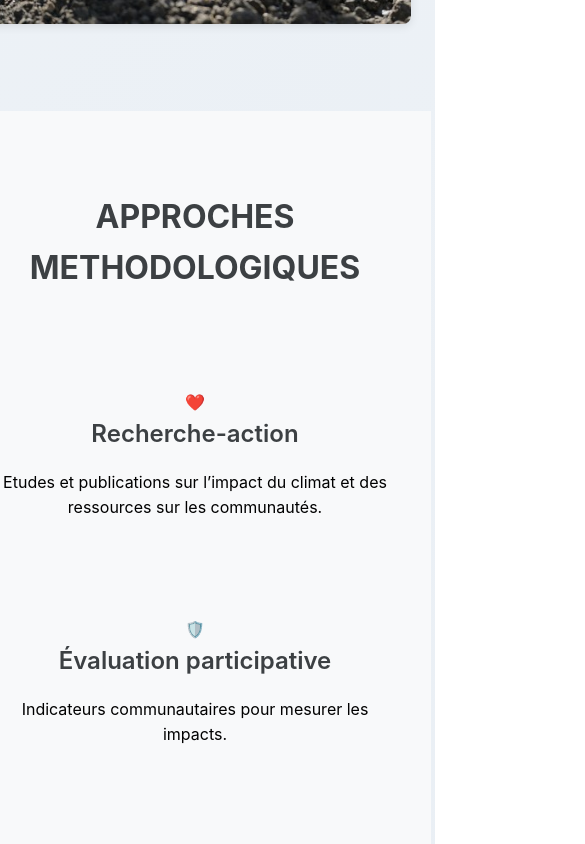
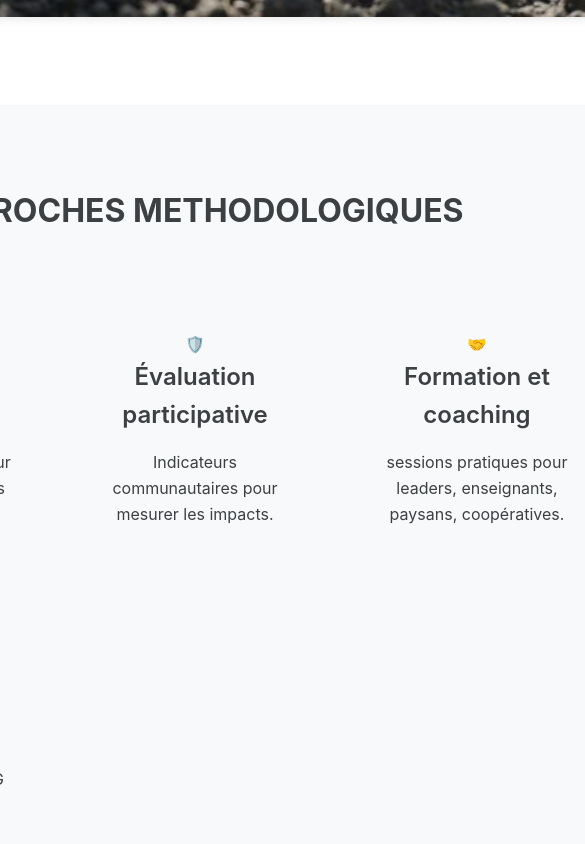
Before and after one commit to swediRoben/beesFrontEnd, a React (Vite) app: page /apropos in a window 390 px wide. Shown: the part 1186-2030 px from the top of the page, 585 px wide, since content can reach past the window. Built offline with nearby package versions, Linux system fonts and the light colour scheme.

Commit message:
add responsive

```diff
--- a/src/pages/apropos.jsx
+++ b/src/pages/apropos.jsx
@@ -5,7 +5,7 @@ import styles from "./menu.module.css";
 
 const Apropos = () => {
     return (
-        <div className={styles.contenerprojet}>
+        <div className={styles.body}>
       <Menu/>
 
 <section
--- a/src/pages/contact.jsx
+++ b/src/pages/contact.jsx
@@ -27,7 +27,7 @@ const Contact = () => {
         };
 
     return (
-        <>
+        <div className={styles.body}>
       <Menu/>
 
     <section className={styles["page-header"]} style={{backgroundImage:` url('/fondEcran.svg')`}}>
@@ -202,7 +202,7 @@ const Contact = () => {
     </section>
       <Fooler/>
 
-        </>
+        </div>
     );
 }
 
```
